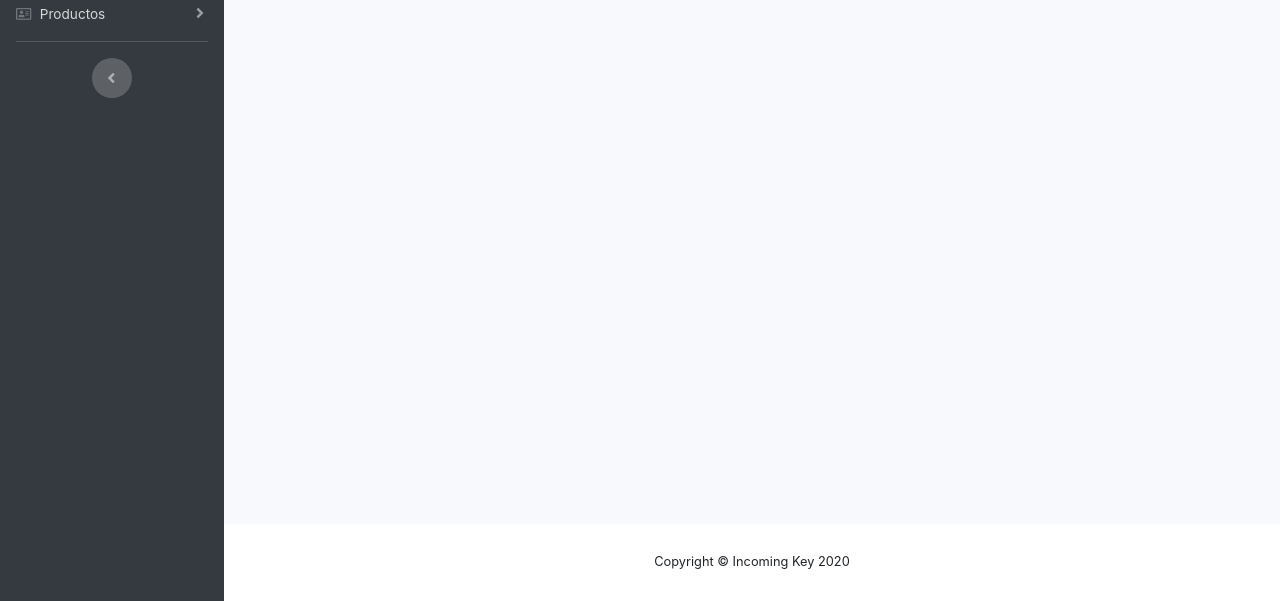
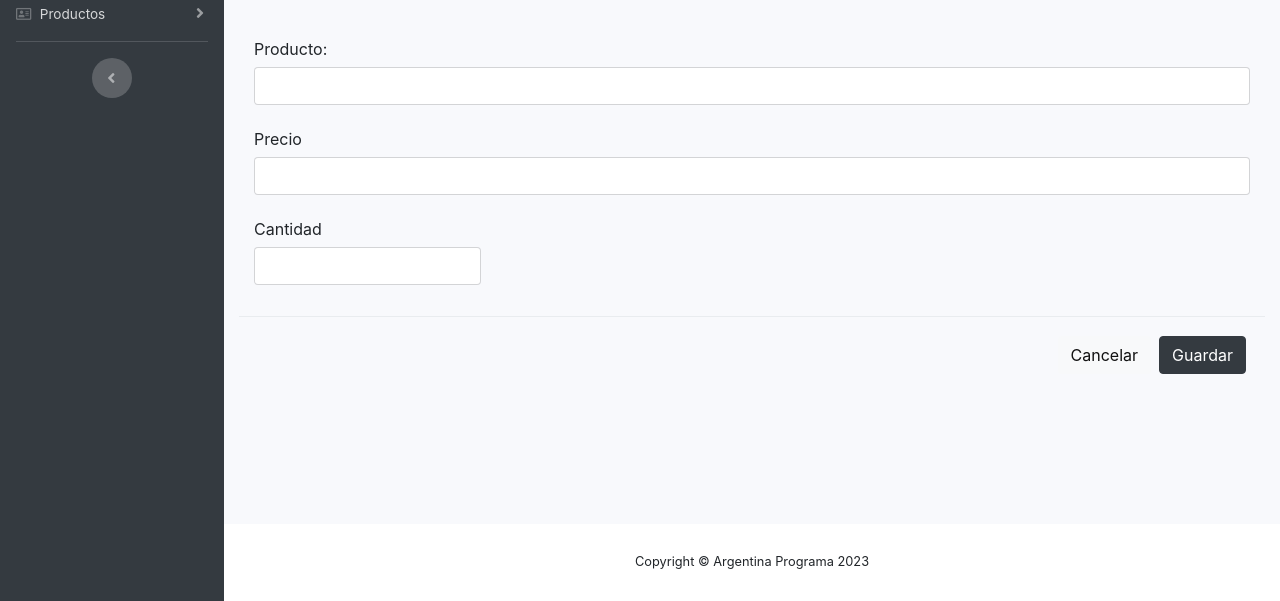
Before and after one commit to AngelEG85/PHP_Curso_Cierre2023, a PHP site: page /apirest_php/Productos.php in a window 1280 px wide. Shown: the part 199-800 px from the top of the page. Run offline with PHP 8.4, Linux system fonts and the light colour scheme; some libraries are stand-ins or nearby versions.

Commit message:
Separé el formulario del modal que no abre, está solo visual

```diff
--- a/PRODUCTOS/Productos.php
+++ b/PRODUCTOS/Productos.php
@@ -5,7 +5,7 @@
 <div class="container">
     <div class="row pt-3">
         <div class="col-lg-12">
-            <button id="btnNuevo" type="button" class="btn btn-success" data-toggle="modal"><i data-bs-target='#modalCRUD' class="material-icons">Nuevo</i></button>
+            <button id="btnNuevo" type="button" class="btn btn-success" data-toggle="modal" data-bs-target='#modalCRUD' ><i class="material-icons">Nuevo</i></button>
         </div>
     </div>
 </div>
@@ -33,17 +33,7 @@
         </div>
     </div>
 </div>
-
-
-<!--Modal para CRUD-->
-<div class="modal fade" id="modalCRUD" tabindex="-1" role="dialog" aria-labelledby="exampleModalLabel" aria-hidden="true">
-    <div class="modal-dialog" role="document">
-        <div class="modal-content">
-            <div class="modal-header">
-                <h5 class="modal-title" id="exampleModalLabel"></h5>
-                <button type="button" class="close" data-dismiss="modal" aria-label="Close"><span aria-hidden="true">&times;</span>
-                </button>
-            </div>
+    <div class="container">
         <form id="formProductos">
                         <div class="modal-body">
                             <div class="row">
@@ -77,6 +67,19 @@
                         </div>
             </form>
     </div>
+
+
+<!--Modal para CRUD-->
+<div class="modal fade" id="modalCRUD" tabindex="-1" role="dialog" aria-labelledby="exampleModalLabel" aria-hidden="true">
+    <div class="modal-dialog" role="document">
+        <div class="modal-content">
+            <div class="modal-header">
+                <h5 class="modal-title" id="exampleModalLabel"></h5>
+                <button type="button" class="close" data-dismiss="modal" aria-label="Close"><span aria-hidden="true">&times;</span>
+                </button>
+            </div>
+
+        </div>
     </div>
 </div>
 <!-- FINAL DEL CONTENIDO PRINCIPAL -->
--- a/PRODUCTOS/login.php
+++ b/PRODUCTOS/login.php
@@ -34,12 +34,8 @@
         </div>
     </div>
 
-
-
     <script src="jquery.min.js"></script>
     <script src="js/sb-admin-2.min.js"></script>
-
-
 
 
 
--- a/PRODUCTOS/paginas/ParteInferior.php
+++ b/PRODUCTOS/paginas/ParteInferior.php
@@ -6,7 +6,7 @@
 <footer class="sticky-footer bg-white">
   <div class="container my-auto">
     <div class="copyright text-center my-auto">
-      <span>Copyright &copy; Incoming Key 2020</span>
+      <span>Copyright &copy; Argentina Programa 2023</span>
     </div>
   </div>
 </footer>
@@ -130,6 +130,9 @@
         });
     }
 
+
+
+
   });
 </script>
 
```
Lines whose indentation alone changed are shown as unchanged.
